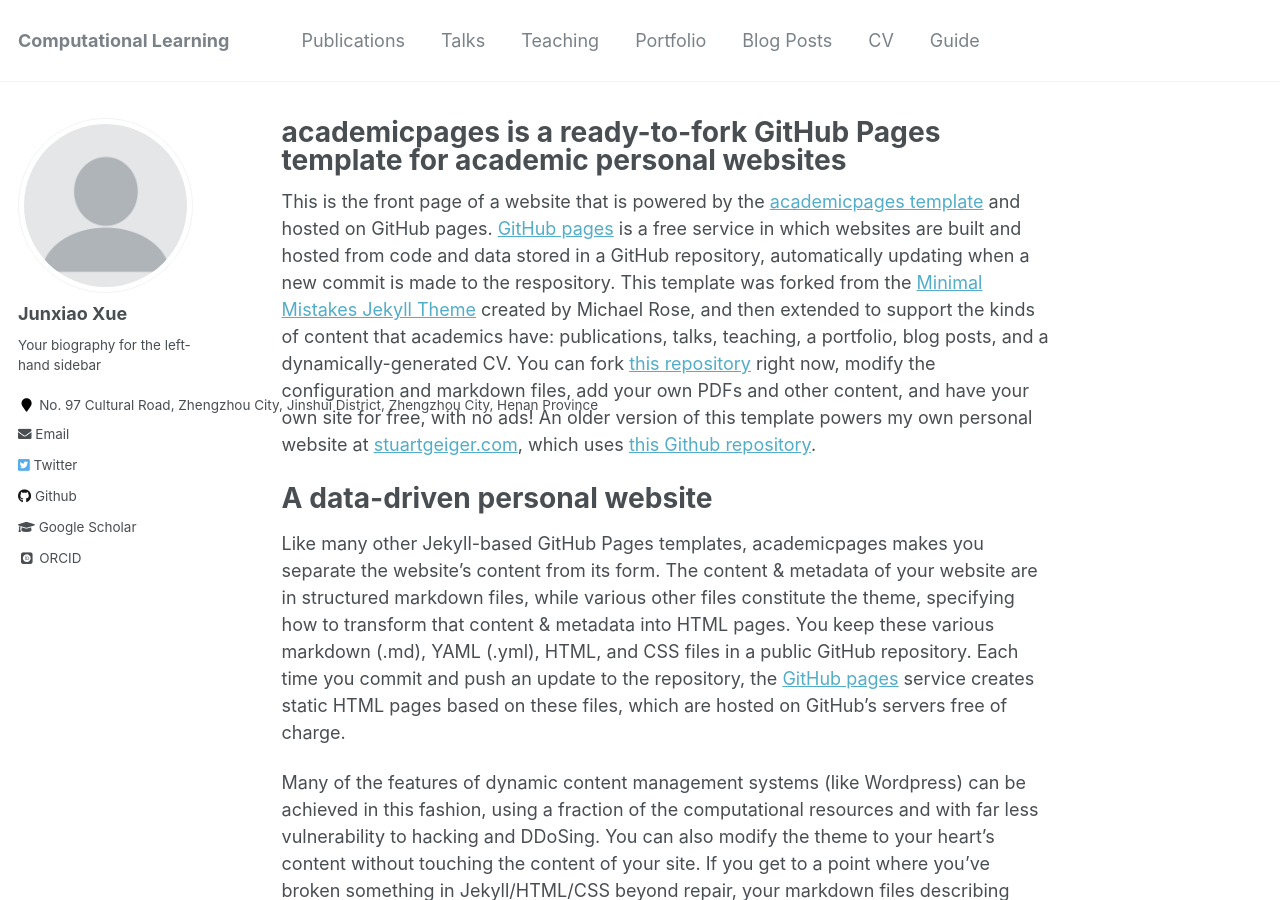
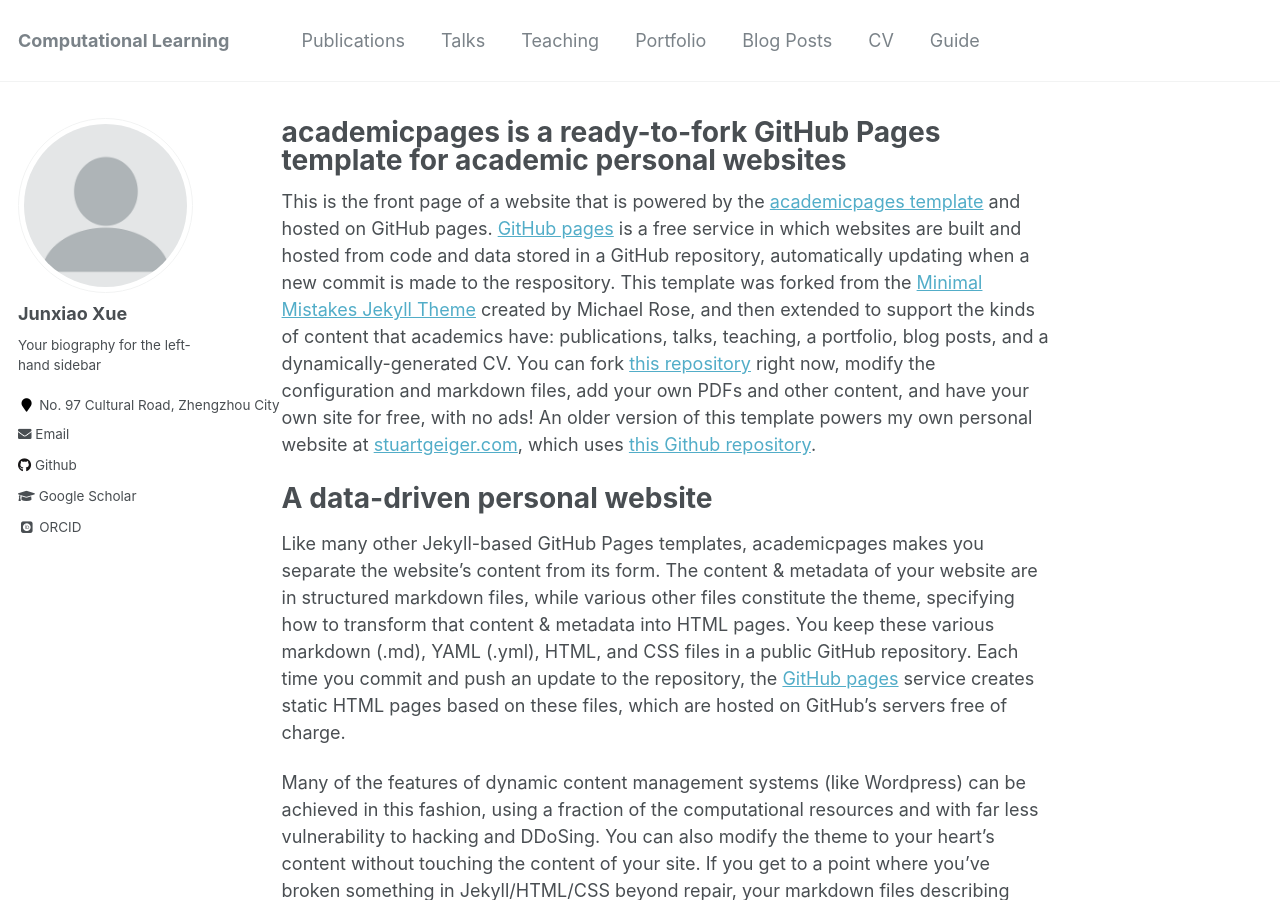
Before and after one commit to shibo2/shibo2.github.io, a Jekyll site: the page built from _pages/about.md, in a window 1280 px wide and 900 px high. Built offline with Jekyll 4.4.1, drawn with Linux system fonts in a browser that asks for light colours; some web fonts are replaced.

Commit message:
Update _config.yml

```diff
--- a/_config.yml
+++ b/_config.yml
@@ -83,7 +83,7 @@ author:
   name             : "Junxiao Xue"
   avatar           : "profile.png"
   bio              : "Your biography for the left-hand sidebar"
-  location         : "No. 97 Cultural Road, Zhengzhou City, Jinshui District, Zhengzhou City, Henan Province"
+  location         : "No. 97 Cultural Road, Zhengzhou City"
   employer         :
   pubmed           :  #"https://www.ncbi.nlm.nih.gov/pubmed/?term=john+snow"
   googlescholar    : "https://scholar.google.com.hk/citations?user=Za9YFVIAAAAJ&hl=zh-CN"
@@ -109,7 +109,7 @@ author:
   stackoverflow    : # http://stackoverflow.com/users/123456/username
   steam            :
   tumblr           :
-  twitter          : "replacethistwitterhandle"
+  twitter          : #"replacethistwitterhandle"
   vine             :
   weibo            :
   xing             :
```
